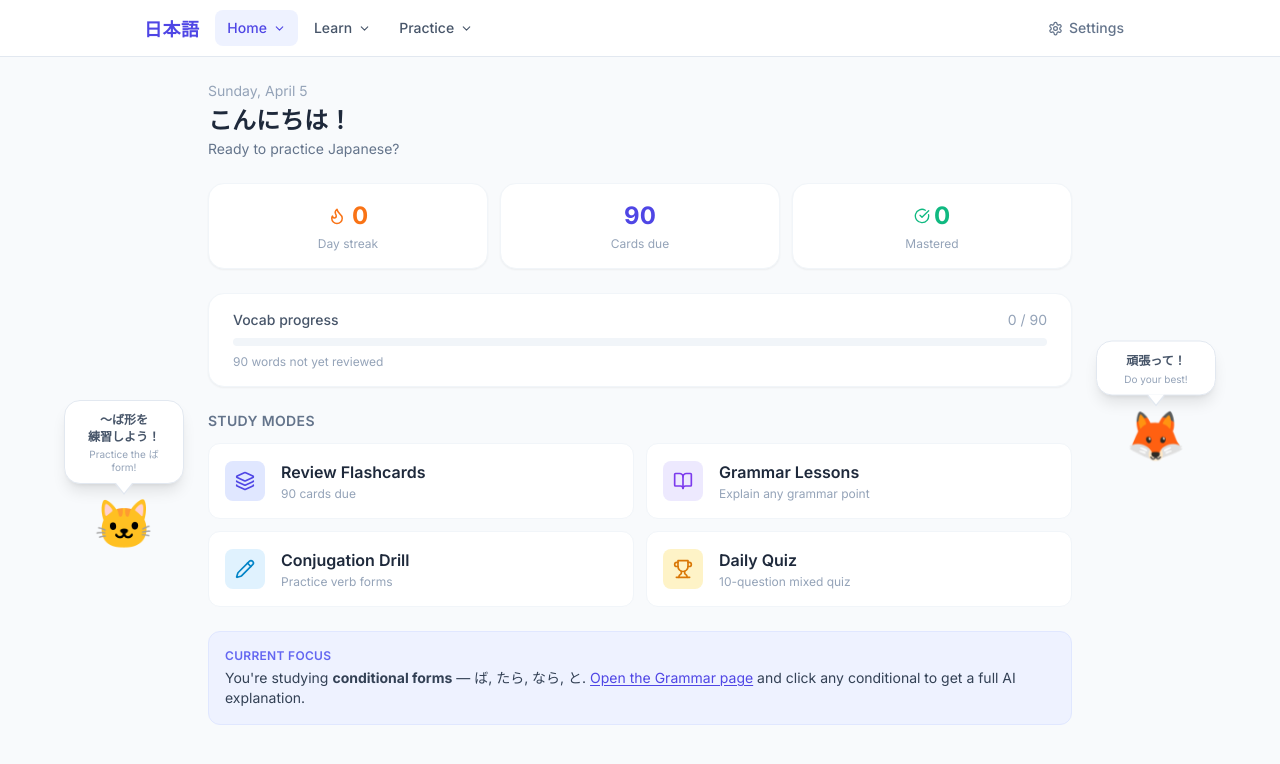
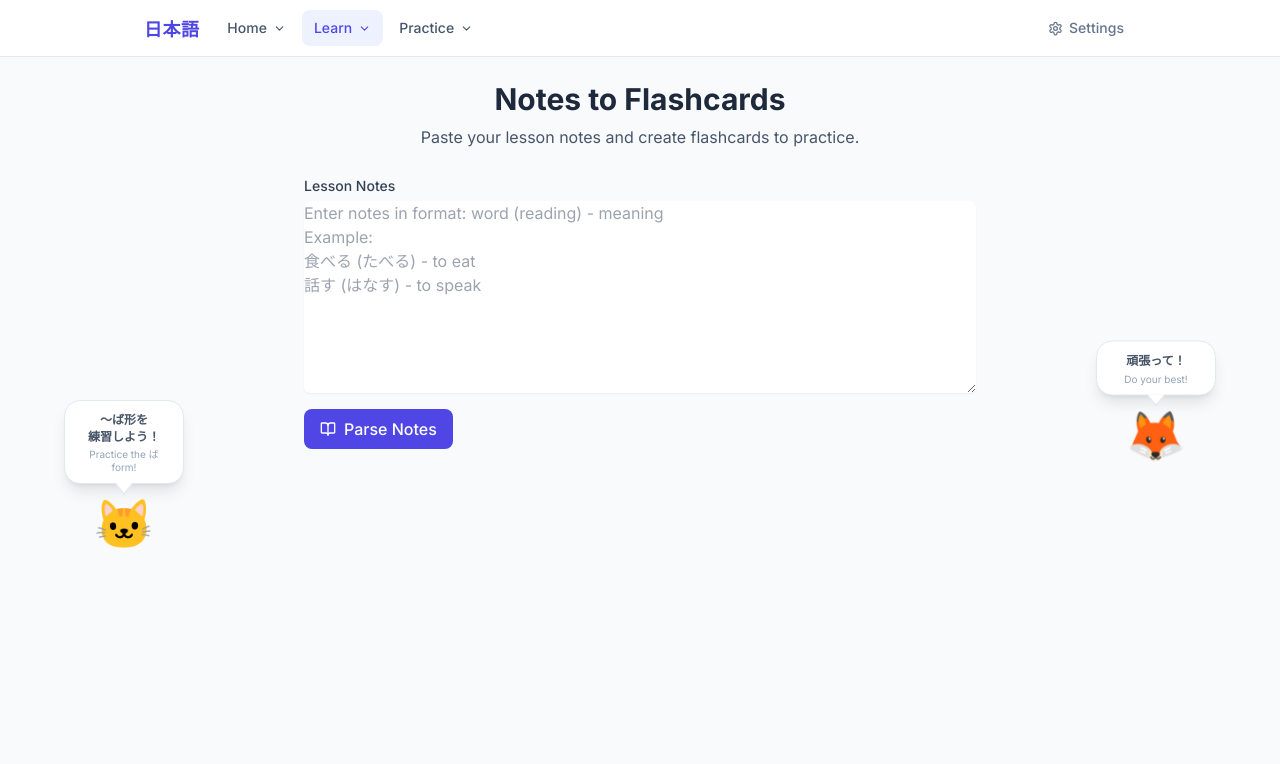
Before and after one commit to bridgerbenj-png/APP, a React (Vite) app in the folder frontend/: page /notes-to-flashcards in a window 1280 px wide. Before the commit this address led to /. Shown: the top 764 px of the page. Built offline with nearby package versions, Linux system fonts and the light colour scheme.

Commit message:
Add Notes to Flashcards page and integrate custom vocab into flashcards

```diff
--- a/frontend/src/App.jsx
+++ b/frontend/src/App.jsx
@@ -13,6 +13,7 @@ import WritingPractice from './pages/WritingPractice.jsx';
 import FloatingCharacters from './components/FloatingCharacters.jsx';
 import Chat from './pages/Chat.jsx';
 import WorkHistory from './pages/WorkHistory.jsx';
+import NotesToFlashcards from './pages/NotesToFlashcards.jsx';
 
 export default function App() {
   return (
@@ -32,6 +33,7 @@ export default function App() {
           <Route path="/listening" element={<Listening />} />
           <Route path="/speaking" element={<SpeakingPractice />} />
           <Route path="/writing" element={<WritingPractice />} />
+          <Route path="/notes-to-flashcards" element={<NotesToFlashcards />} />
           <Route path="/settings" element={<Settings />} />
           <Route path="*" element={<Navigate to="/" replace />} />
         </Routes>
--- a/frontend/src/components/NavBar.jsx
+++ b/frontend/src/components/NavBar.jsx
@@ -4,7 +4,7 @@ import {
   LayoutDashboard, Bot, History,
   MessageSquare, BookOpen, Layers, Pencil,
   Trophy, PenLine, Mic, Headphones,
-  Settings, ChevronDown, Menu, X,
+  Settings, ChevronDown, Menu, X, FileText,
 } from 'lucide-react';
 
 const GROUPS = [
@@ -25,6 +25,7 @@ const GROUPS = [
       { to: '/grammar',     icon: BookOpen,      label: 'Grammar' },
       { to: '/flashcards',  icon: Layers,        label: 'Flashcards' },
       { to: '/conjugation', icon: Pencil,        label: 'Conjugations' },
+      { to: '/notes-to-flashcards', icon: FileText, label: 'Notes to Flashcards' },
     ],
   },
   {
--- a/frontend/src/pages/Flashcards.jsx
+++ b/frontend/src/pages/Flashcards.jsx
@@ -21,13 +21,15 @@ const RATINGS = [
 
 export default function Flashcards() {
   const [vocabSRS, setVocabSRS] = useLocalStorage('vocabSRS', {});
+  const [customVocab] = useLocalStorage('customVocab', []);
   const [streak, setStreak]     = useLocalStorage('streak', { count: 0, lastStudied: null });
   const [flipped, setFlipped]   = useState(false);
   const [index, setIndex]       = useState(0);
   const [sessionDone, setSessionDone] = useState(false);
   const [sessionCount, setSessionCount] = useState(0);
 
-  const dueCards = vocabData.filter(v => isDue(vocabSRS[v.id]));
+  const allVocab = [...vocabData, ...customVocab];
+  const dueCards = allVocab.filter(v => isDue(vocabSRS[v.id]));
 
   useEffect(() => {
     setFlipped(false);
--- /dev/null
+++ b/frontend/src/pages/NotesToFlashcards.jsx
@@ -0,0 +1,104 @@
+import { useState } from 'react';
+import { Plus, BookOpen } from 'lucide-react';
+import { useLocalStorage } from '../hooks/useLocalStorage.js';
+
+const TYPES = ['noun', 'verb', 'i-adj', 'na-adj', 'expression'];
+
+export default function NotesToFlashcards() {
+  const [customVocab, setCustomVocab] = useLocalStorage('customVocab', []);
+  const [notes, setNotes] = useState('');
+  const [parsedItems, setParsedItems] = useState([]);
+
+  const parseNotes = () => {
+    const lines = notes.split('\n').filter(line => line.trim());
+    const items = lines.map(line => {
+      // Assume format: word (reading) - meaning
+      const match = line.match(/^(.+?)\s*\((.+?)\)\s*-\s*(.+)$/);
+      if (match) {
+        const [, word, reading, meaning] = match;
+        return { word: word.trim(), reading: reading.trim(), meaning: meaning.trim(), type: 'noun' }; // default type
+      }
+      return null;
+    }).filter(Boolean);
+    setParsedItems(items);
+  };
+
+  const addVocab = (item) => {
+    const newId = Math.max(...customVocab.map(v => v.id), 0) + 1;
+    const vocabItem = { ...item, id: newId, example: '' };
+    setCustomVocab(prev => [...prev, vocabItem]);
+    setParsedItems(prev => prev.filter(i => i !== item));
+  };
+
+  const removeParsed = (item) => {
+    setParsedItems(prev => prev.filter(i => i !== item));
+  };
+
+  return (
+    <div className="space-y-6 max-w-2xl mx-auto">
+      <div className="text-center">
+        <h1 className="text-3xl font-bold text-slate-800 mb-2">Notes to Flashcards</h1>
+        <p className="text-slate-600">Paste your lesson notes and create flashcards to practice.</p>
+      </div>
+
+      <div className="space-y-4">
+        <label className="block">
+          <span className="text-sm font-medium text-slate-700">Lesson Notes</span>
+          <textarea
+            value={notes}
+            onChange={(e) => setNotes(e.target.value)}
+            placeholder="Enter notes in format: word (reading) - meaning&#10;Example:&#10;食べる (たべる) - to eat&#10;話す (はなす) - to speak"
+            className="mt-1 block w-full rounded-md border-slate-300 shadow-sm focus:border-blue-500 focus:ring-blue-500"
+            rows={8}
+          />
+        </label>
+        <button onClick={parseNotes} className="btn-primary flex items-center gap-2">
+          <BookOpen size={16} /> Parse Notes
+        </button>
+      </div>
+
+      {parsedItems.length > 0 && (
+        <div className="space-y-4">
+          <h2 className="text-xl font-semibold text-slate-800">Parsed Vocabulary</h2>
+          <div className="space-y-2">
+            {parsedItems.map((item, index) => (
+              <div key={index} className="flex items-center justify-between p-4 bg-slate-50 rounded-lg">
+                <div>
+                  <span className="font-medium">{item.word}</span> ({item.reading}) - {item.meaning}
+                </div>
+                <div className="flex gap-2">
+                  <select
+                    value={item.type}
+                    onChange={(e) => setParsedItems(prev => prev.map((i, idx) => idx === index ? { ...i, type: e.target.value } : i))}
+                    className="rounded border-slate-300 text-sm"
+                  >
+                    {TYPES.map(type => <option key={type} value={type}>{type}</option>)}
+                  </select>
+                  <button onClick={() => addVocab(item)} className="btn-secondary text-sm">
+                    <Plus size={14} /> Add
+                  </button>
+                  <button onClick={() => removeParsed(item)} className="btn-secondary text-sm text-red-600">
+                    Remove
+                  </button>
+                </div>
+              </div>
+            ))}
+          </div>
+        </div>
+      )}
+
+      {customVocab.length > 0 && (
+        <div className="space-y-4">
+          <h2 className="text-xl font-semibold text-slate-800">Your Custom Vocabulary ({customVocab.length})</h2>
+          <div className="space-y-2">
+            {customVocab.map(item => (
+              <div key={item.id} className="p-4 bg-blue-50 rounded-lg">
+                <span className="font-medium">{item.word}</span> ({item.reading}) - {item.meaning} <span className="text-sm text-slate-500">({item.type})</span>
+              </div>
+            ))}
+          </div>
+        </div>
+      )}
+    </div>
+  );
+}
```
